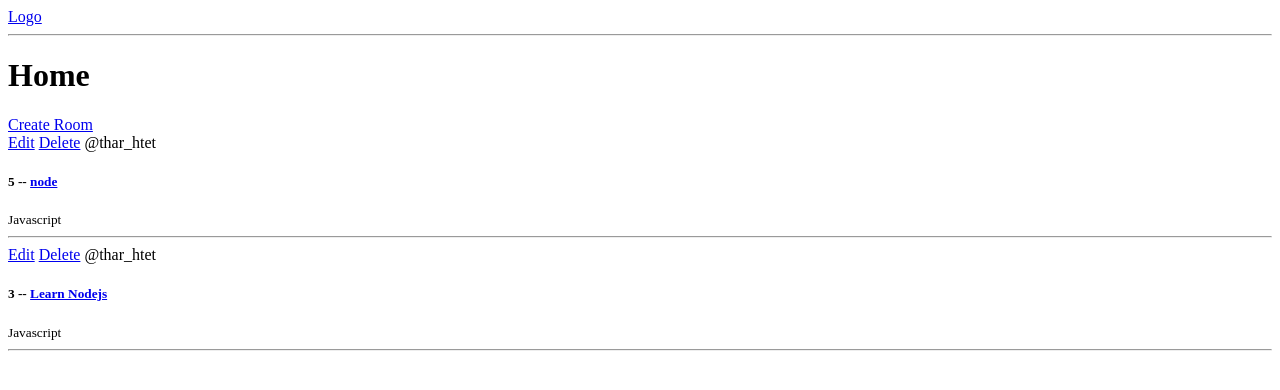
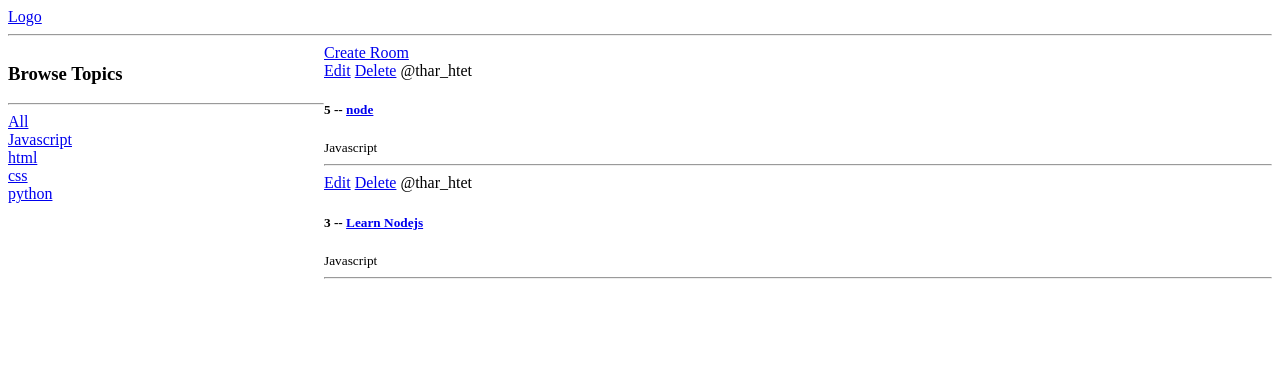
Before and after one commit to TharHtet236401/7-hour, a Django app: page / in a window 1280 px wide. Shown: the top 390 px of the page. Run offline with Django 5.2, Linux system fonts and the light colour scheme; data comes from the database, SQL or seed files in the repository.

Commit message:
Add topic browsing functionality to home page

```diff
--- a/base/templates/base/home.html
+++ b/base/templates/base/home.html
@@ -1,19 +1,42 @@
-{% extends 'main.html' %}
+{% extends 'main.html' %} {% block content %}
 
-{% block content %}
-<h1>Home</h1>
+<style>
+  .home-container {
+    display: grid;
+    grid-template-columns: 1fr 3fr;
+  }
+</style>
+
+<div class="home-container">
+  <div>
+    <h3>Browse Topics</h3>
+    <hr />
+    <div>
+      <a href="{% url 'home' %}">All</a>
+    </div>
+
+    {% for topic in topics %}
+    <div>
+      <a href="{% url 'home' %}?q={{topic.name}}">{{topic.name}}</a>
+    </div>
+    {% endfor %}
+  </div>
+
   <div>
     <a href="{% url 'create-room' %}">Create Room</a>
     <div>
-
       {% for room in rooms %}
       <a href="{% url 'update-room' room.id %}">Edit</a>
       <a href="{% url 'delete-room' room.id %}">Delete</a>
       <span>@{{room.host.username}}</span>
-            <h5>{{room.id}} -- <a href="{% url 'room' room.id %}">{{room.name}}</a></h5>
+      <h5>
+        {{room.id}} -- <a href="{% url 'room' room.id %}">{{room.name}}</a>
+      </h5>
       <small>{{room.topic.name}}</small>
-            <hr>
+      <hr />
       {% endfor %}
     </div>
   </div>
+</div>
+
 {% endblock %}
--- a/base/views.py
+++ b/base/views.py
@@ -2,6 +2,8 @@ from django.shortcuts import render, redirect
 from django.http import HttpResponse
 # Create your views here.
 from .forms import RoomForm
+from .models import Room,Topic
+
 rooms = [
     {'id': 1, 'name': 'Let\'s learn Python'},
     {'id': 2, 'name': 'Let\'s learn Django'},
@@ -12,7 +14,8 @@ from .models import Room
 
 def home(request):
     rooms = Room.objects.all()
-    context = {'rooms': rooms}
+    topics = Topic.objects.all()
+    context = {'rooms': rooms, 'topics': topics}
     return render(request, 'base/home.html', context)
 
 def room(request,pk):
```
Lines whose indentation alone changed are shown as unchanged.
